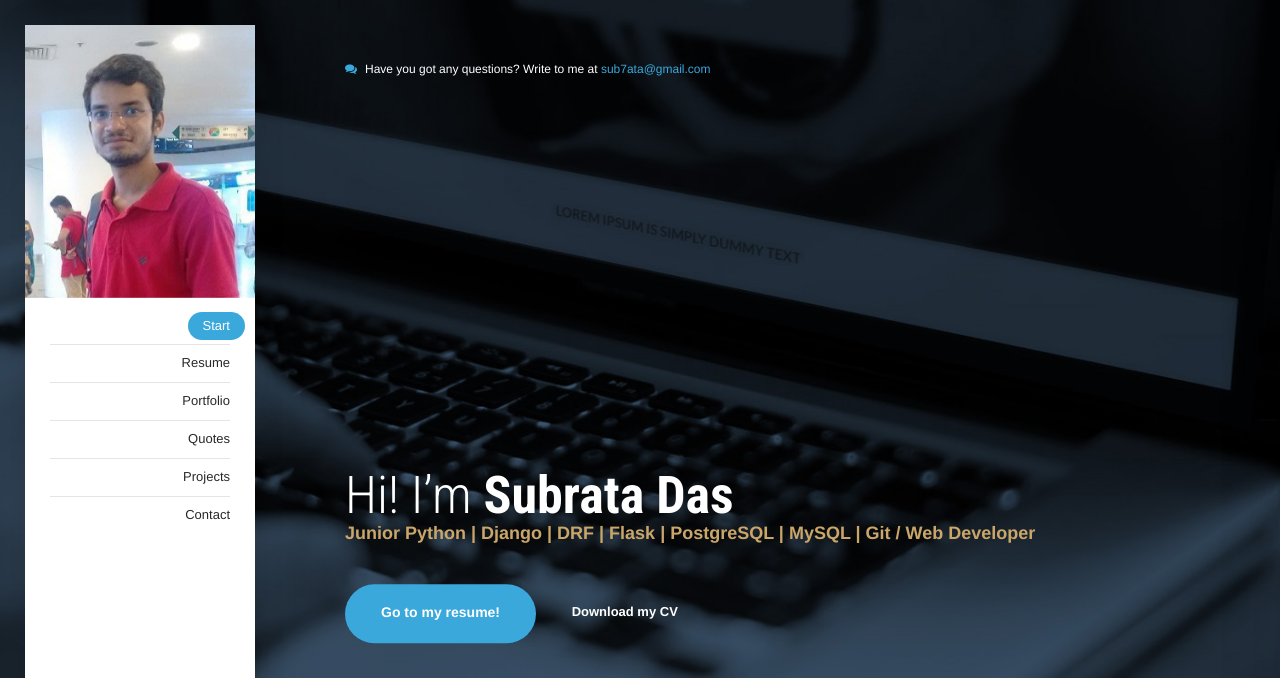
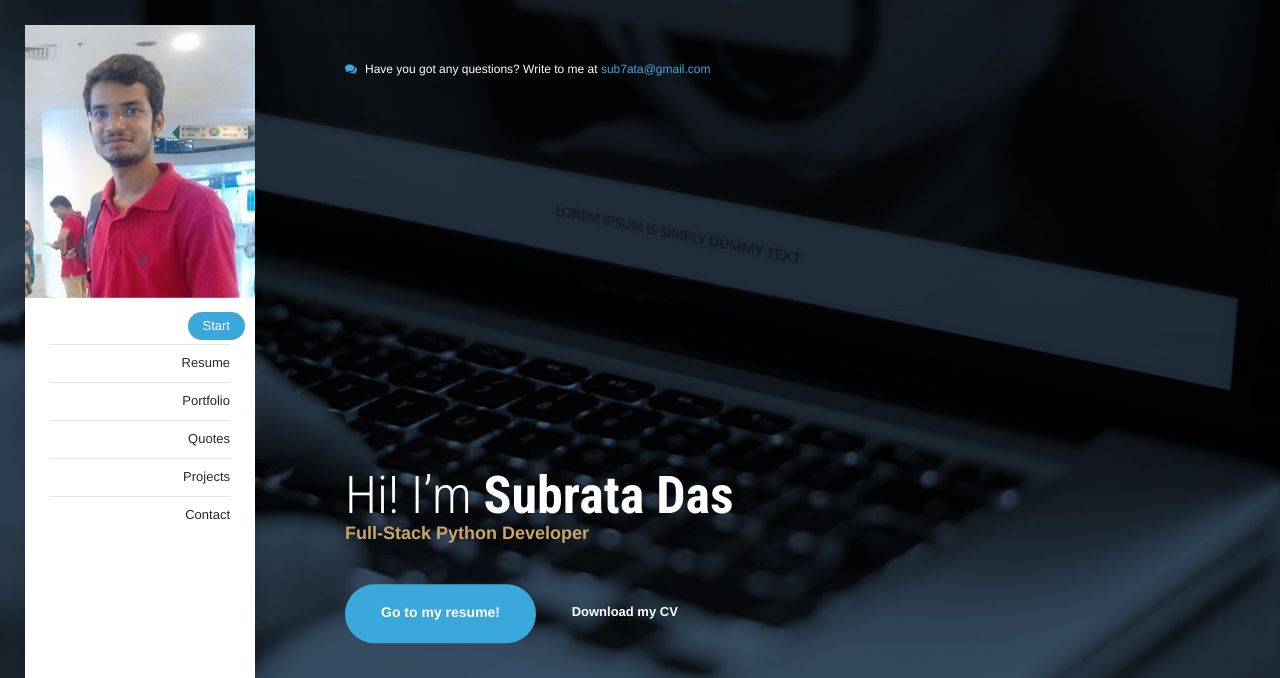
Before and after one commit to sub7ata/subrata.github.io, a plain HTML site: page index.html in a window 1280 px wide. Shown: the top 678 px of the page. Drawn offline with Linux system fonts and the light colour scheme; some packages are replaced by stand-ins of ours; no server answers.

Commit message:
Update index.html

```diff
--- a/index.html
+++ b/index.html
@@ -269,7 +269,8 @@ ul.social-network li {
         <div class="container container-wide v-bottom padding-v-80">
             <h1 class="text-lg margin-b-0">Hi! I’m <strong>Subrata Das</strong></h1>
            <!--  <h5 class="text-tertiary margin-b-40">experienced IT Engineer / Webdeveloper</h5> -->
-            <h5 class="text-tertiary margin-b-40">Junior Python | Django | DRF | Flask | PostgreSQL | MySQL | Git / Web Developer</h5>
+<!--             <h5 class="text-tertiary margin-b-40">Junior Python | Django | DRF | Flask | PostgreSQL | MySQL | Git / Web Developer</h5> -->
+	<h5 class="text-tertiary margin-b-40">Full-Stack Python Developer</h5>
             <span data-target="local-scroll"><a href="#resume" class="btn btn-lg btn-primary animated" data-animation="bounceIn"><span>Go to my resume!</span><i class="ti-arrow-down"></i></a></span>
             <a href="resume/cvofsubrata.pdf" target="_blank" class="btn btn-link"><span>Download my CV</span><i class="ti-file"></i></a>
         </div>
```
